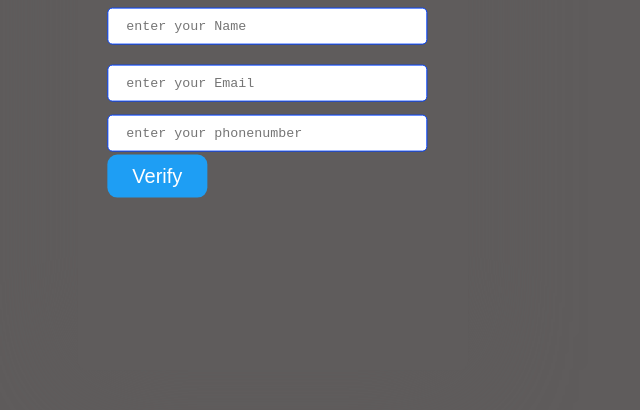
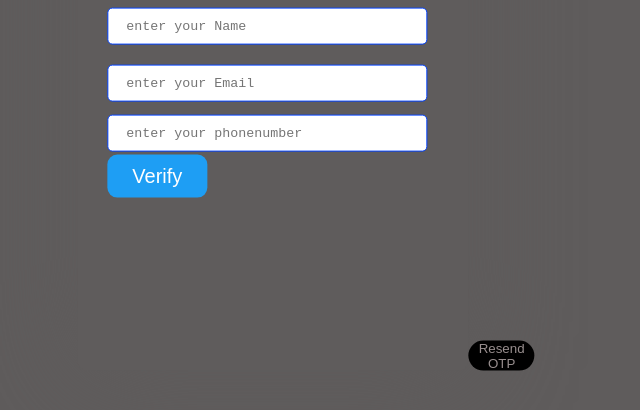
Before and after one commit to ahmedatk/socialmedia, a plain HTML site: page template/register.html in a window 1280 px wide. Shown: the part 276-686 px from the top of the page, without its empty margins (367-1007 px from the left). Drawn offline with Linux system fonts and the light colour scheme.

Commit message:
little changes

```diff
--- a/template/register.css
+++ b/template/register.css
@@ -159,3 +159,13 @@ button {
         font-family: 'Courier New', Courier, monospace;
         font-size: 20px;
     }
+    .resend-otp-btn {
+        background-color: #000000;
+        color: #988e8e;
+        padding: 0px 10px;
+        border-radius: 35px;
+        cursor: pointer;
+        position: absolute;
+        left: 100%;
+
+      }
--- a/template/register.html
+++ b/template/register.html
@@ -36,6 +36,8 @@
             <div id="otp-container" class="hidden">
                 <button id="submit" class="button" style="vertical-align:middle"><span>Signup </span></button>
             </div>
+            <button type="button" class="resend-otp-btn">Resend OTP</button>
+
                     </form>
                 </div>
             </div>
```
Also changed, not shown: template/test.html (+4 -4 lines).
